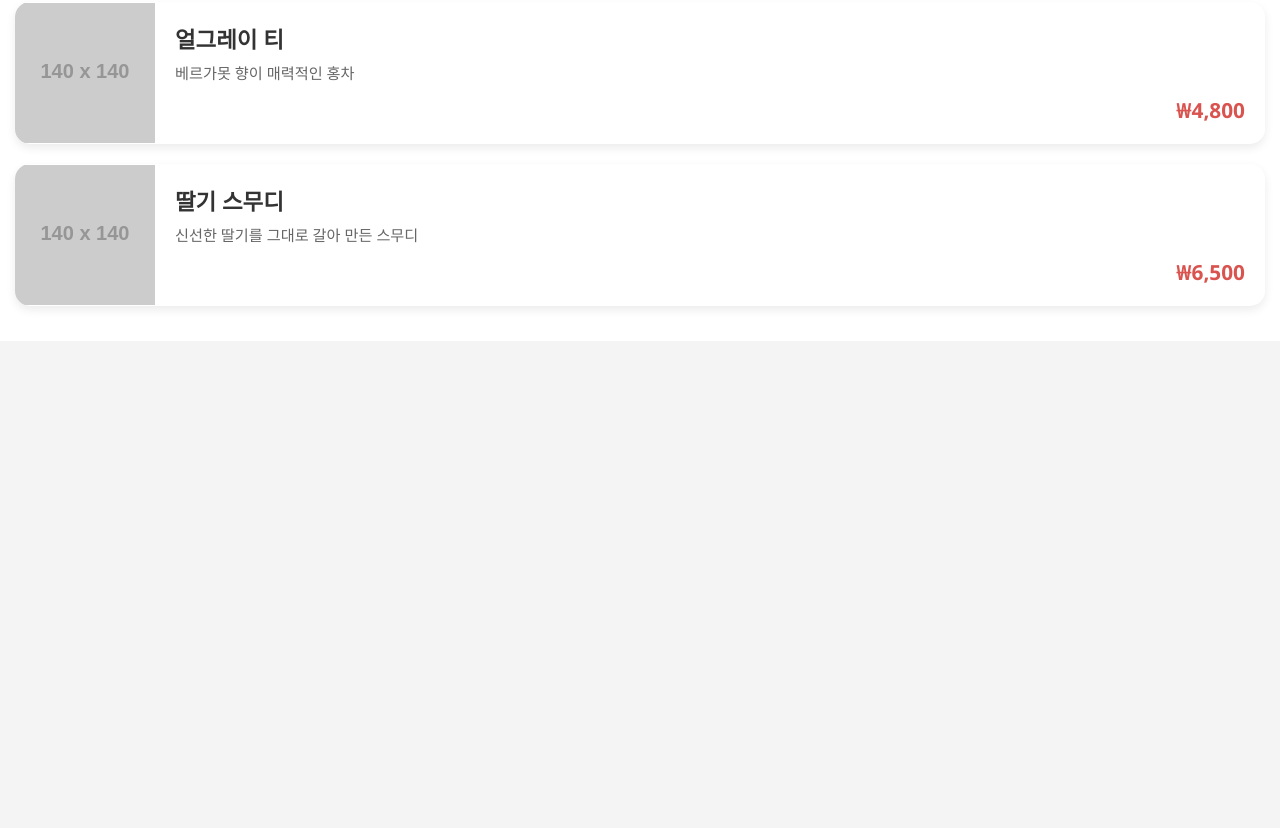
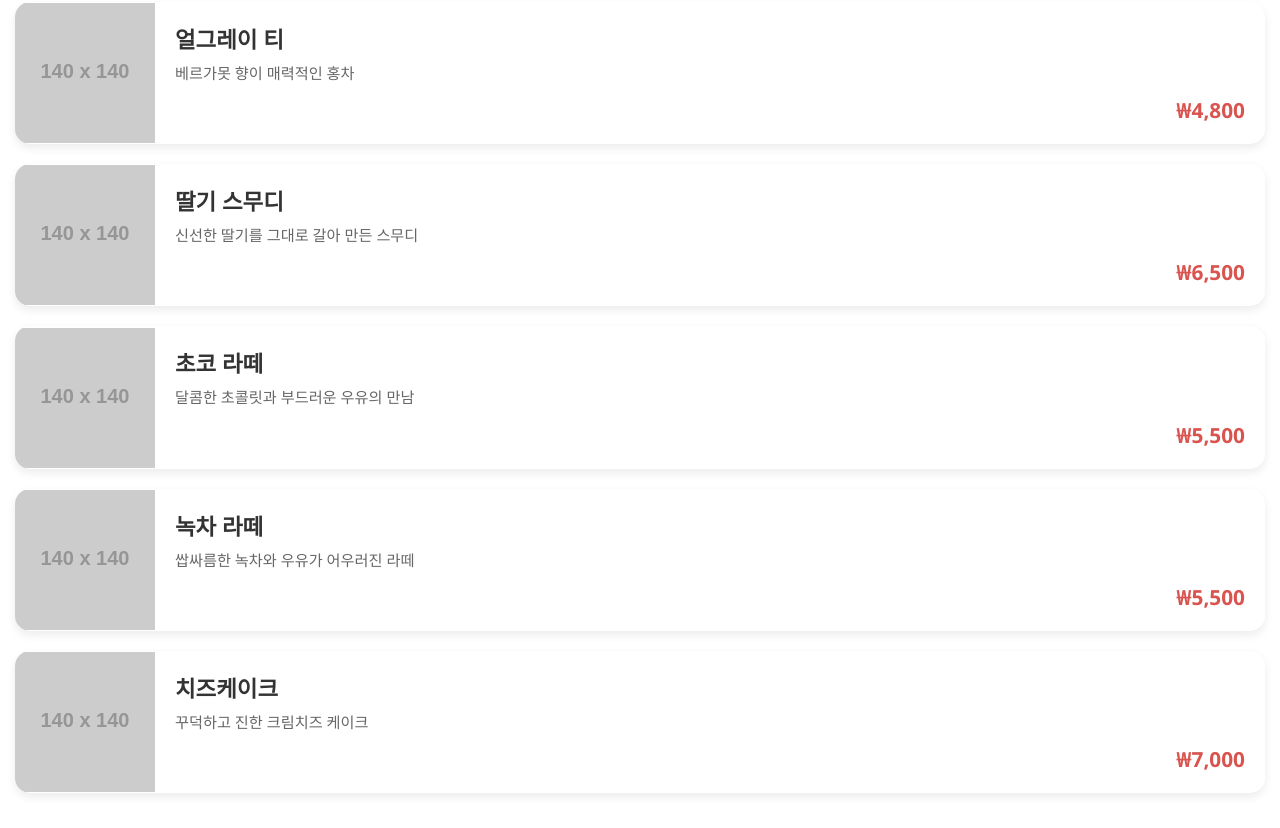
Before and after one commit to chbyuk/kiosk, a plain HTML site: page index.html in a window 1280 px wide. Shown: the part 605-1433 px from the top of the page. Before the commit the page ends 946 px from the top, so only its background shows below. Drawn offline with Linux system fonts and the light colour scheme; placeholder pictures from the web are drawn by us.

Commit message:
Update index.html

```diff
--- a/index.html
+++ b/index.html
@@ -151,6 +151,36 @@
                 </div>
             </div>
 
+            <!-- 메뉴 아이템 6 -->
+            <div class="menu-item">
+                <img src="https://via.placeholder.com/140x140/8B4513/FFFFFF?text=Choco" alt="초코 라떼" class="menu-item-image">
+                <div class="menu-item-info">
+                    <h3>초코 라떼</h3>
+                    <p>달콤한 초콜릿과 부드러운 우유의 만남</p>
+                    <div class="menu-item-price">₩5,500</div>
+                </div>
+            </div>
+
+            <!-- 메뉴 아이템 7 -->
+            <div class="menu-item">
+                <img src="https://via.placeholder.com/140x140/6B8E23/FFFFFF?text=GreenTea" alt="녹차 라떼" class="menu-item-image">
+                <div class="menu-item-info">
+                    <h3>녹차 라떼</h3>
+                    <p>쌉싸름한 녹차와 우유가 어우러진 라떼</p>
+                    <div class="menu-item-price">₩5,500</div>
+                </div>
+            </div>
+
+            <!-- 메뉴 아이템 8 -->
+            <div class="menu-item">
+                <img src="https://via.placeholder.com/140x140/F5DEB3/000000?text=Cake" alt="치즈케이크" class="menu-item-image">
+                <div class="menu-item-info">
+                    <h3>치즈케이크</h3>
+                    <p>꾸덕하고 진한 크림치즈 케이크</p>
+                    <div class="menu-item-price">₩7,000</div>
+                </div>
+            </div>
+
              <!-- 여기에 새로운 메뉴 아이템을 추가할 수 있습니다. -->
 
         </div>
```
